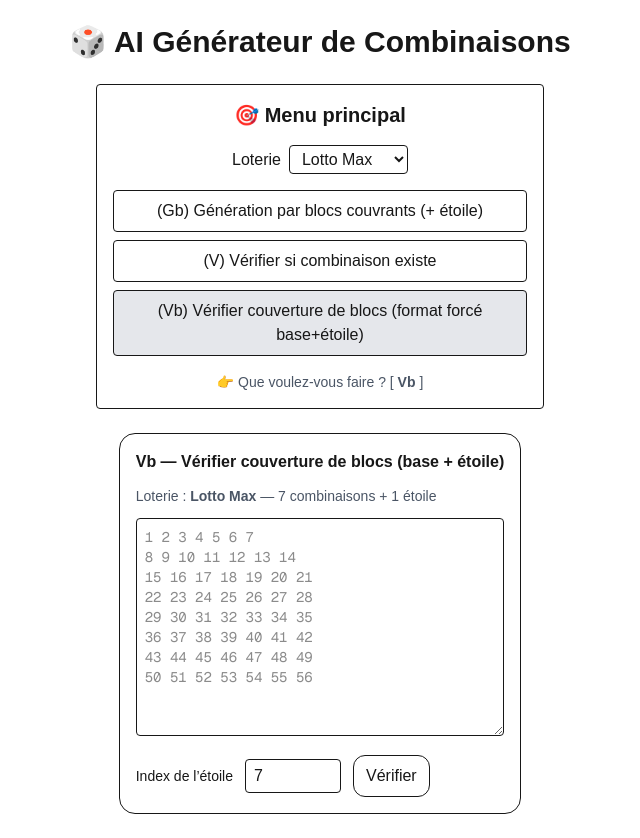
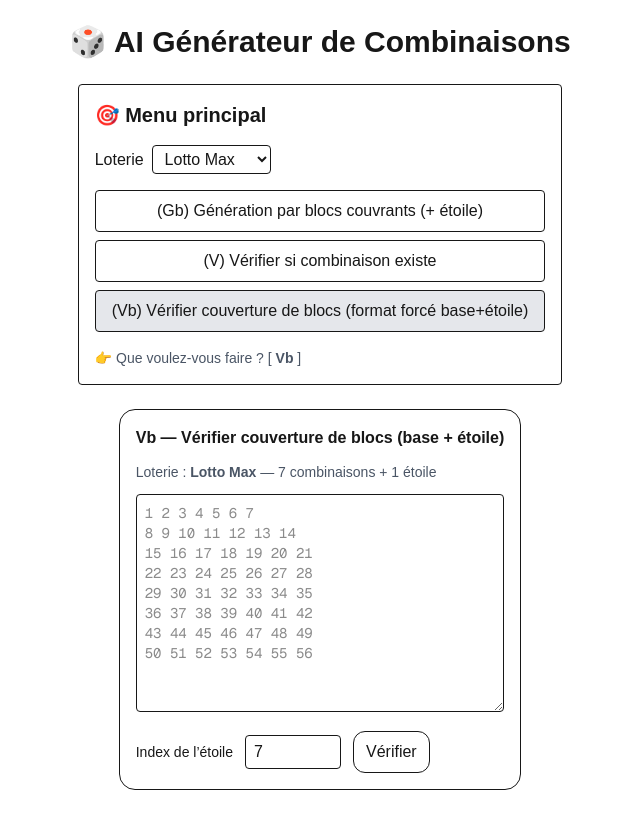
Before and after one commit to CvensT/frontend-loto, a Next.js app: page / in a window 1280 px wide. Shown: the whole page, without its empty margins (320-960 px from the left). After the commit the page ends 814 px from the top, so only its background shows below. Built offline with nearby package versions, Linux system fonts and the light colour scheme.

Commit message:
Update MenuPrincipal.tsx

```diff
--- a/components/MenuPrincipal.tsx
+++ b/components/MenuPrincipal.tsx
@@ -9,10 +9,10 @@
 
 export default function MenuPrincipal({ loterieId, onChangeLoterie, action, onChangeAction }: Props) {
   return (
-    <div className="border p-4 rounded space-y-4 text-center w-full max-w-md">
+    <div className="border p-4 rounded space-y-4">
       <h2 className="text-xl font-bold">🎯 Menu principal</h2>
 
-      <div className="flex items-center justify-center gap-2">
+      <div className="flex items-center gap-2">
         <label htmlFor="loterie">Loterie</label>
         <select
           id="loterie"
```
